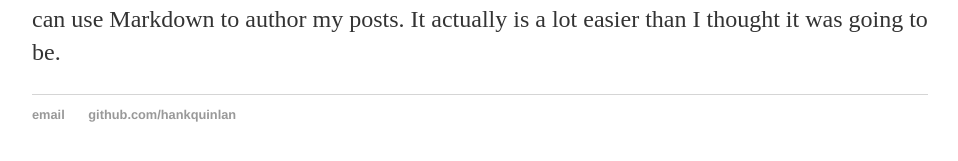
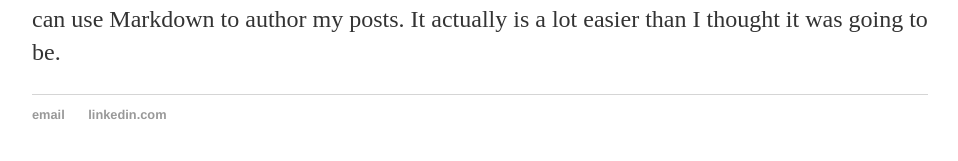
Before and after one commit to benjaminhuang13/benjaminhuang13.github.io, a Jekyll site: the page built from _posts/2014-04-30-hank-quinlan-site-launched.md, in a window 1280 px wide. Shown: the part 286-447 px from the top of the page, without its empty margins (160-1118 px from the left). Built offline with Jekyll 4.4.1, drawn with Linux system fonts in a browser that asks for light colours.

Commit message:
Update default.html

```diff
--- a/_layouts/default.html
+++ b/_layouts/default.html
@@ -21,8 +21,8 @@
 			</div><!-- /.container -->
 			<footer>
 	    		<ul>
-	        		<li><a href="mailto:hankquinlanhub@gmail.com">email</a></li>
-	        		<li><a href="https://github.com/hankquinlan">github.com/hankquinlan</a></li>
+	        		<li><a href="mailto:benjaminhuang13@stonybrook.edu">email</a></li>
+	        		<li><a href="https://www.linkedin.com/in/benjaminhuang3/">linkedin.com</a></li>
 				</ul>
 			</footer>
 		</body>
```
